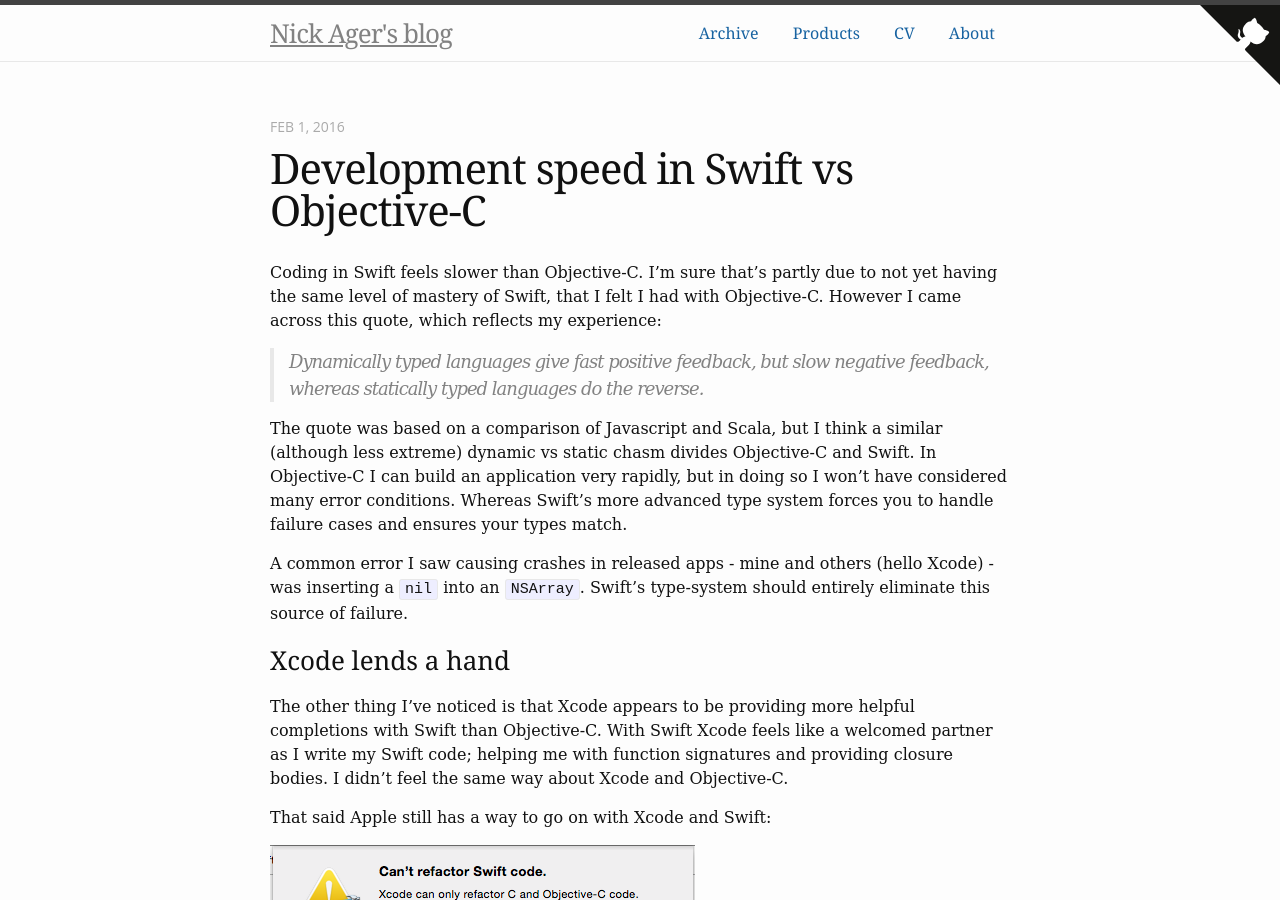
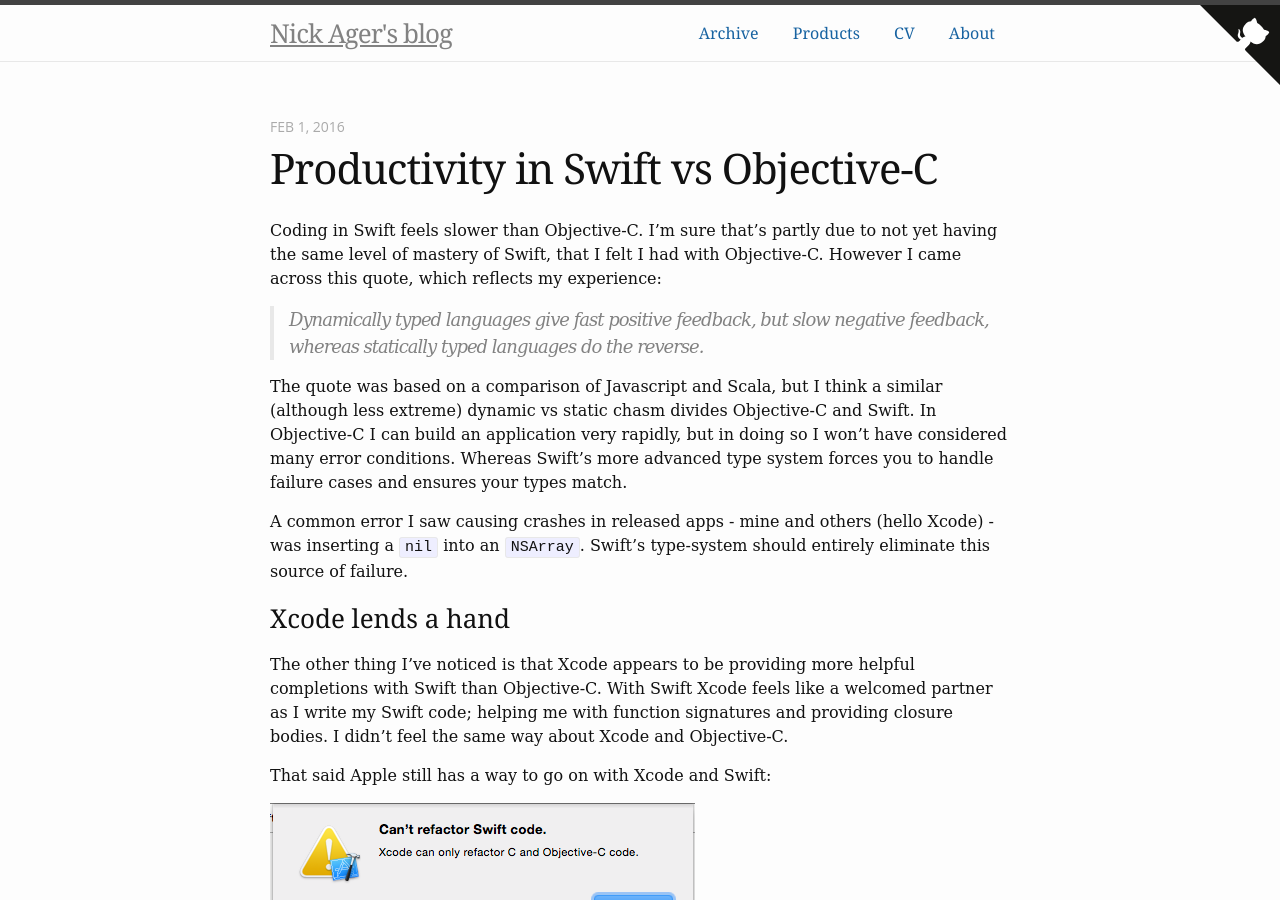
Before and after one commit to NickAger/nickager.github.io, a Jekyll site: the page built from _posts/2016-02-01-swift-vs-objective-c.md, in a window 1280 px wide and 900 px high. Built offline with Jekyll 4.4.1, drawn with Linux system fonts in a browser that asks for light colours; some web fonts are replaced.

Commit message:
more rewording

```diff
--- a/_posts/2016-02-01-swift-vs-objective-c.md
+++ b/_posts/2016-02-01-swift-vs-objective-c.md
@@ -1,6 +1,6 @@
 ---
 layout: post
-title: "Development speed in Swift vs Objective-C"
+title: "Productivity in Swift vs Objective-C"
 date: 2016-02-01
 tags: [Swift, iOS, Objective-C, static]
 excerpt_separator: <!--more-->
```
Also changed, not shown: _drafts/2016-02-xx-making-invalidstates-unrepresentationable.md (+1 -1 lines).
